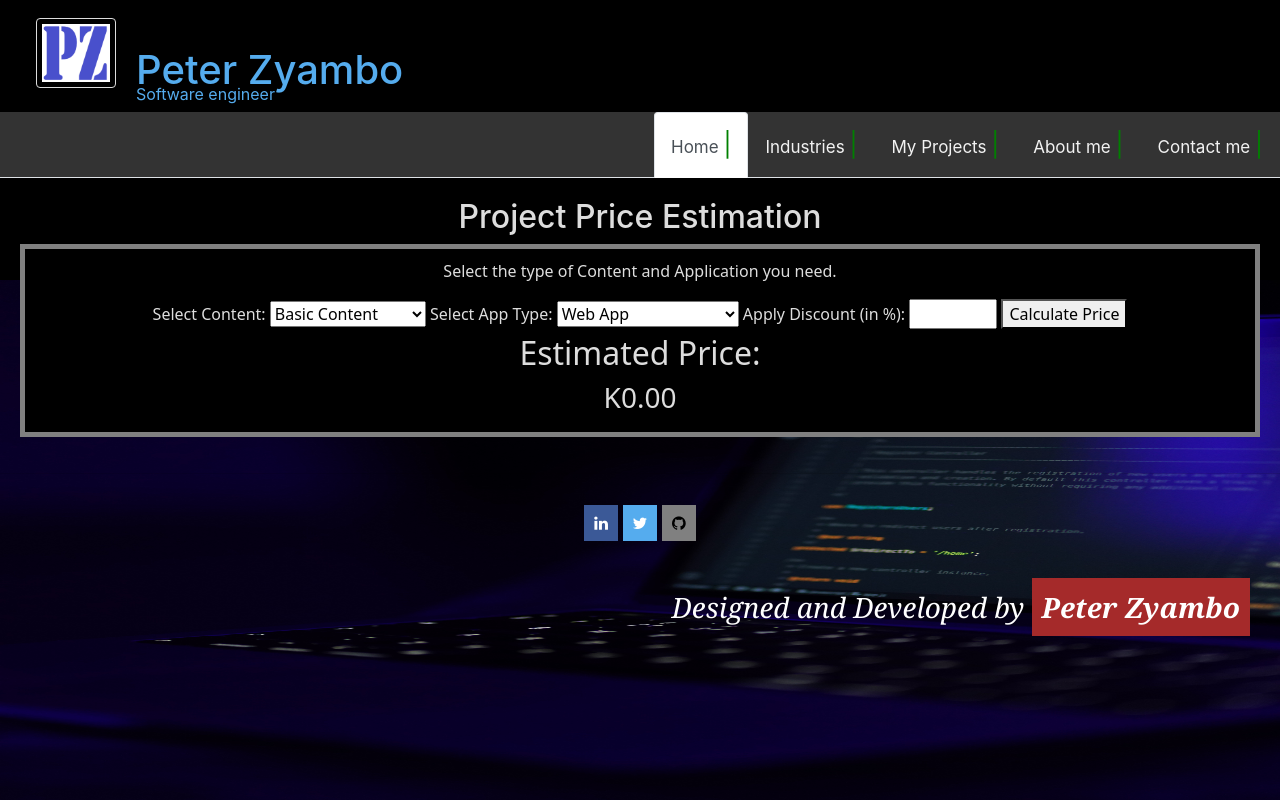
After one commit to sangwani-coder/mysite, a Flask app: page /zyambo/estimate-price/ in a window 1280 px wide. The commit adds this page. Run offline with Flask 2, Linux system fonts and the light colour scheme.

Commit message:
add price estimation feature

```diff
--- a/zyambo/static/css/styles.css
+++ b/zyambo/static/css/styles.css
@@ -145,7 +145,7 @@ a {
     font-family: system-ui, -apple-system, BlinkMacSystemFont, 'Segoe UI', Roboto, Oxygen, Ubuntu, Cantarell, 'Open Sans', 'Helvetica Neue', sans-serif;
 }
 
-.portfolio {
+.terminal-one {
     background-color: black;
     border: 5px solid gray;
     padding: 10px;
@@ -159,6 +159,7 @@ a {
     color: #ddd;
     text-align: center;
 }
+
 #hover {
     background-color: black;
     padding: 10px;
--- a/zyambo/static/js/script.js
+++ b/zyambo/static/js/script.js
@@ -3,7 +3,7 @@ let i = 0;
 const bio = "I specialize in crafting custom software solutions that drive businesses forward.\
 With a deep passion for technology and a keen eye for detail, I have successfully delivered results for clients across various industries.\
 Are you ready to transform your ideas into powerful, user-friendly software solutions? Look no further.\
-Click the Get started button to request a free quote.";
+Click the Get Your Cost Estimate button to request a free quote.";
 
 
 
@@ -12,13 +12,13 @@ const speed = 55;
 
 
 function typeWriter() {
-    if ( i < bio.length) {
-        if ( bio.charAt(i-1) === '.'){
+  if (i < bio.length) {
+    if (bio.charAt(i - 1) === '.') {
       document.getElementById("bio").innerHTML += "<br>";
     }
     document.getElementById("bio").innerHTML += bio.charAt(i);
     i++;
-        setTimeout(typeWriter , speed);
+    setTimeout(typeWriter, speed);
   }
 }
 function modify() {
@@ -35,3 +35,47 @@ function myFunction() {
     x.className = "topnav";
   }
 }
+
+
+function calculatePrice() {
+  // Get selected values
+  const content = document.getElementById("content").value;
+  const appType = document.getElementById("app-type").value;
+  const discount = parseFloat(document.getElementById("discount").value);
+
+  // Perform price calculation based on your criteria
+  // Replace the following with your own pricing logic
+  let basePrice = 6950; // current base price
+
+  if (content === "premium") {
+    basePrice *= 2.5; // Additional cost for premium content
+  }
+
+  if (appType === "mobile-ios") {
+    basePrice += 9550; // Additional cost for an iOS mobile app
+  }
+
+  if (appType === "mobile-android") {
+    basePrice += 8550; // Additional cost for an android mobile app
+  }
+
+  if (appType === "mobile-both") {
+    basePrice += 13000; // Additional cost for an iOS and android mobile app
+  }
+
+  if (appType === "desktop") {
+    basePrice += 12550; // Additional cost for a desktop app
+  }
+
+  // Calculate the final price with the discount
+  let finalPrice = basePrice;
+
+  if (!isNaN(discount) && discount > 0) {
+    finalPrice = basePrice - (basePrice * discount / 100);
+  }
+
+  var formattedNumber = finalPrice.toLocaleString();
+
+  // Display the result
+  document.getElementById("price").textContent = `K${formattedNumber}`;
+}
--- a/zyambo/templates/about.html
+++ b/zyambo/templates/about.html
@@ -65,7 +65,7 @@
             of your projects. I'm not just a freelancer; I'm a dedicated collaborator committed to delivering
             exceptional software solutions.
         </p>
-        <h2>Let's Get Started</h2>
+        <h2>Let's Get Your Cost Estimate</h2>
         <p>
             Ready to embark on your software journey?<br>
             Whether you're a startup with a groundbreaking idea or an established business looking to innovate,<br>
@@ -74,7 +74,7 @@
             I look forward to working with you and bringing your software aspirations to life.<br>
         </p>
 
-        <a href="{{url_for('app_views.contact')}}" class="btn btn-primary">Get a Free Quote</a>
+        <a href="{{url_for('app_views.quote')}}" class="btn btn-primary">Get Your Cost Estimate</a>
     </div>
 </div>
 
--- a/zyambo/templates/base.html
+++ b/zyambo/templates/base.html
@@ -53,7 +53,7 @@
 
             </li>
             <li class="nav-item">
-                <a class="nav-link" href="{{url_for('app_views.contact')}}">Contact me <span
+                <a class="nav-link" href="{{url_for('app_views.quote')}}">Contact me <span
                         class="link-pipes active-pipe">|</span></a>
 
             </li>
--- a/zyambo/templates/index.html
+++ b/zyambo/templates/index.html
@@ -8,7 +8,7 @@
 <hr>
 <div class="home-projects">
     <!-- <a href="{{url_for('app_views.projects')}}" class="link-anchor work blink-me">Checkout my projects -></a> -->
-    <a href="{{url_for('app_views.contact')}}" class="btn btn-primary">Get Started</a>
+    <a href="{{url_for('app_views.quote')}}" class="btn btn-primary">Get Your Cost Estimate</a>
     <a href="{{url_for('app_views.about')}}" class="btn btn-primary">About Me</a>
 </div>
 {% endblock %}
--- a/zyambo/templates/projects.html
+++ b/zyambo/templates/projects.html
@@ -8,7 +8,7 @@
         <h5 class="bio"><span class="p-name">&#10003; Project name: </span>Student Fees Management System (web app) || <span class="p-name">technologies used:</span> [Python, React, React-Bootstrap, Django-rest-framework, axio, Postgresql, Heroku]--><span class="project_links"> <a href="https://github.com/sangwani-coder/portfolio_project" class="github">Github</a> |</span><span class="project_links"> <a href="https://skoolpay-frontend.herokuapp.com/" class="live">live site</a> </span></h5>
         <h5 class="bio"><span class="p-name">&#10003; Project name: </span>Student Management System (desktop app) || <span class="p-name">technologies used:</span> [Python, PyQT5, sqlite3]--><span class="project_links"> <a href="https://github.com/sangwani-coder/School_management_system" class="github">Github</a> </span></h5>
     </div>
-    <a href="{{url_for('app_views.contact')}}" class="btn btn-primary">Get a Free Quote</a>
+    <a href="{{url_for('app_views.quote')}}" class="btn btn-primary">Get Your Cost Estimate</a>
 </div>
 
 {% endblock%}
--- /dev/null
+++ b/zyambo/templates/quote.html
@@ -0,0 +1,41 @@
+{% extends 'base.html'%}
+{% block title%} - Project Price Estimation{%endblock%}
+{% block content%}
+<div class="terminal">
+    <h2>Project Price Estimation</h2>
+    <div class="terminal-one">
+        <p>Select the type of Content and Application you need.</p>
+        <!-- <ul>
+            <li style="list-style-type: none;">Basic Content:</li>
+            <li style="list-style-type: none;">Premium Content:</li>
+        </ul> -->
+        <form id="estimation-form">
+            <label for="content">Select Content:</label>
+            <select id="content" name="content">
+                <option value="basic">Basic Content</option>
+                <option value="premium">Premium Content</option>
+            </select>
+
+            <label for="app-type">Select App Type:</label>
+            <select id="app-type" name="app-type">
+                <option value="web">Web App</option>
+                <option value="desktop">Desktop</option>
+                <option value="mobile-ios">Mobile App (iOS)</option>
+                <option value="mobile-android">Mobile App (Android)</option>
+                <!-- <option value="mobile-both">Mobile App (iOS & Android)</option> -->
+            </select>
+
+            <label for="discount">Apply Discount (in %):</label>
+            <input type="number" id="discount" name="discount" min="60" max="60">
+
+            <button type="button" onclick="calculatePrice()">Calculate Price</button>
+
+            <div id="result">
+                <h2>Estimated Price:</h2>
+                <h3 id="price">K0.00</h3>
+            </div>
+        </form>
+
+    </div>
+</div>
+{% endblock %}
--- a/zyambo/views/__init__.py
+++ b/zyambo/views/__init__.py
@@ -11,3 +11,4 @@ from zyambo.views.index import *
 from zyambo.views.project import *
 from zyambo.views.portfolio import *
 from zyambo.views.lipila import *
+from zyambo.views.quote import *
--- /dev/null
+++ b/zyambo/views/quote.py
@@ -0,0 +1,11 @@
+# portfolio view
+
+from zyambo.views import app_views
+from flask import jsonify, render_template
+
+@app_views.route("/zyambo/estimate-price/", methods=['GET', 'POST'], strict_slashes=False)
+def quote() -> str:
+    """
+    route to estimate price
+    """
+    return render_template('quote.html')
```
Also changed, not shown: zyambo/templates/contact.html (+8 -4 lines), zyambo/templates/portfolio.html (+16 -10 lines). Lines whose indentation alone changed are shown as unchanged.
